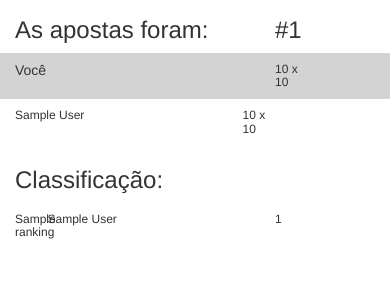
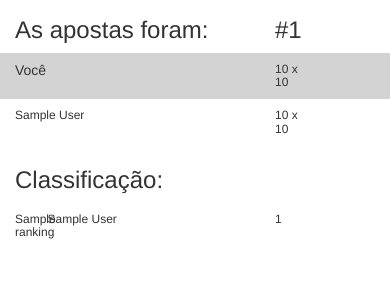
Before and after one commit to fcaneto/wc-betting-app, a Django app: template bolao/templates/ranking.html in a window 390 px wide. Shown: the part 183-483 px from the top of the page. Run offline with Django 3.2, Linux system fonts and the light colour scheme; data comes from the database, SQL or seed files in the repository; tables that the repository leaves empty hold one stand-in row (values such as "Sample post"); the template is opened without the code that fills it: values that come from a table or form of the project are taken from there, most other values are stand-ins (such as "Sample title", 1, 10 or a date in 2020); some libraries are stand-ins or nearby versions.

Commit message:
simultaneos games

```diff
--- a/bolao/templates/ranking.html
+++ b/bolao/templates/ranking.html
@@ -85,7 +85,7 @@
 
           {% for user in current_games_bets %}
             <div class="row {% if forloop.counter|divisibleby:2 %}gray{% endif %}">
-              <div class="col-md-8 col-xs-7">
+              <div class="col-md-8 col-xs-8">
                 <h6>{{ user.first_name }} {{ user.last_name }}</h6>
               </div>
               {% for bet in user.bets %}
```
